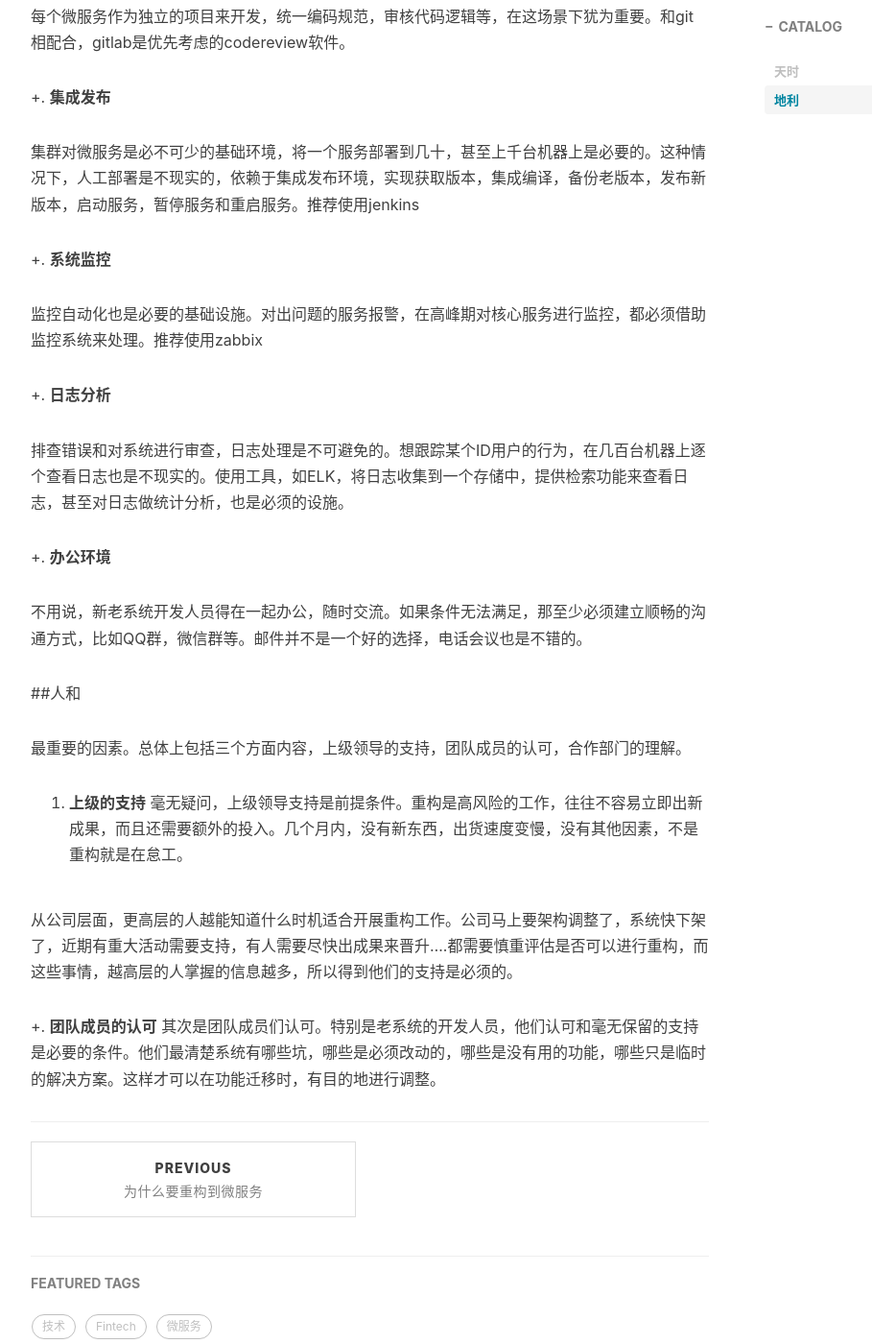
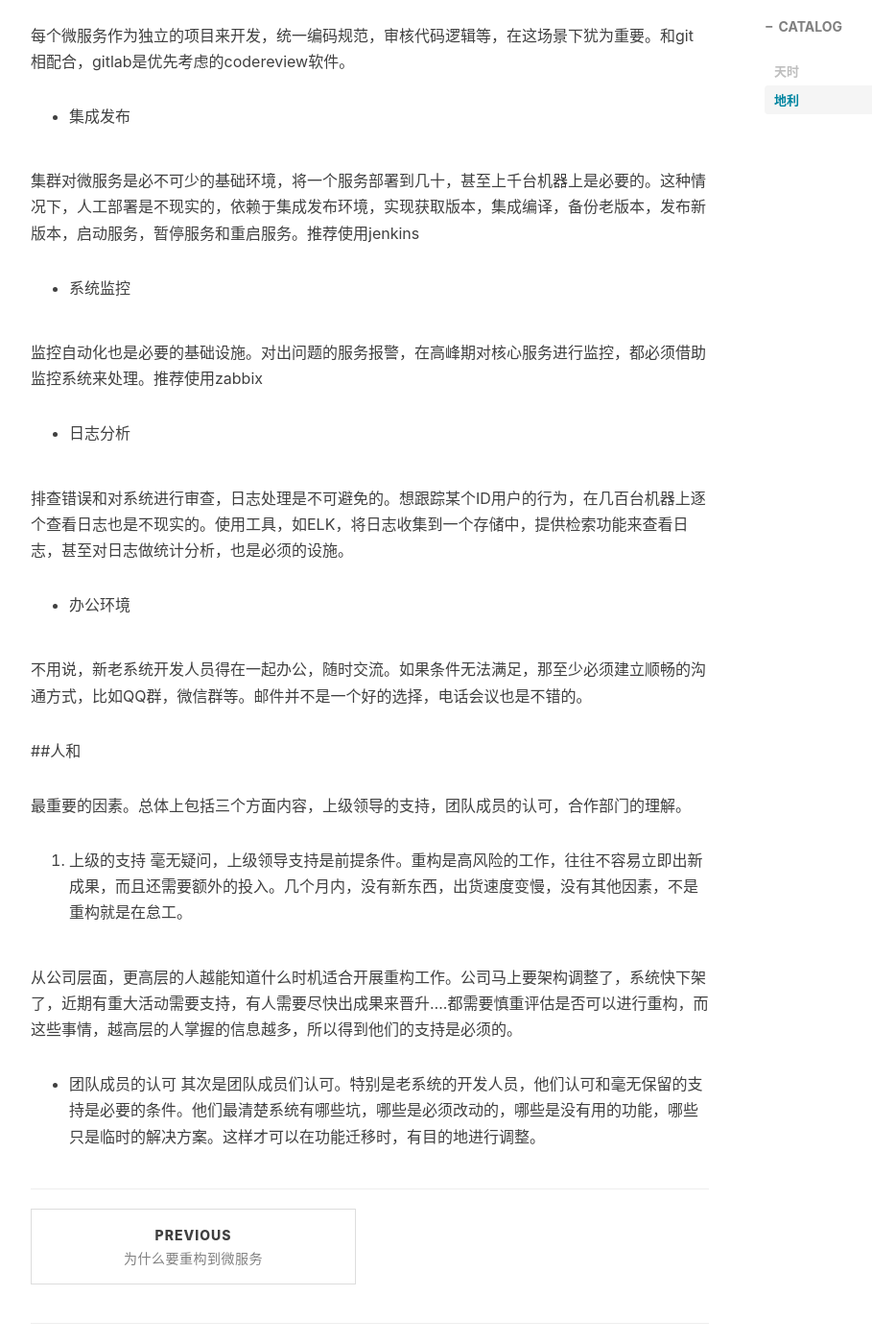
Before and after one commit to duleitony/blog, a Jekyll site: the page built from _posts/2016-08-06-microservice-2.markdown, in a window 1280 px wide and 1400 px high, scrolled down 1492 px. Shown: the whole window at 96% size, without its empty margins (233-1142 px from the left). Built offline with Jekyll 4.4.1, drawn with Linux system fonts in a browser that asks for light colours; nearby versions of some CDN libraries; comment, search, counter and statistics services are not loaded.

```diff
--- a/_posts/2016-08-06-microservice-2.markdown
+++ b/_posts/2016-08-06-microservice-2.markdown
@@ -31,31 +31,31 @@ tags:
 
 最简单的，当某个系统出错时，总不能一个个地检查日志看看到底是谁出问题了。总的来说，微服务所需要的基础设施包括:
 
-1. **虚机环境或者docker**
+1. 虚机环境或者docker
 
 土豪可以对所有服务直接上物理机。不同服务的线上压力和运行环境需求不同，内存，CPU，磁盘需求也不一样。按照服务需要自动弹性创建所需要的环境，是微服务部署的前置条件。
 
-+. **版本控制软件**
+* 版本控制软件
 
 版本控制不仅仅是协调人和人之间的协作，同时也是保证线上运行的系统必须是最终正式的版本。一旦出现问题，开发人员可以从版本控制服务器上下载到一致的代码。现在一般用git来实现。为什么不用SVN,网上有很多对比文章，不是本文重点。
 
-+. **代码审核软件**
+* 代码审核软件
 
 每个微服务作为独立的项目来开发，统一编码规范，审核代码逻辑等，在这场景下犹为重要。和git相配合，gitlab是优先考虑的codereview软件。
 
-+. **集成发布**
+* 集成发布
 
 集群对微服务是必不可少的基础环境，将一个服务部署到几十，甚至上千台机器上是必要的。这种情况下，人工部署是不现实的，依赖于集成发布环境，实现获取版本，集成编译，备份老版本，发布新版本，启动服务，暂停服务和重启服务。推荐使用jenkins
 
-+. **系统监控**
+* 系统监控
 
 监控自动化也是必要的基础设施。对出问题的服务报警，在高峰期对核心服务进行监控，都必须借助监控系统来处理。推荐使用zabbix
 
-+. **日志分析**
+* 日志分析
 
 排查错误和对系统进行审查，日志处理是不可避免的。想跟踪某个ID用户的行为，在几百台机器上逐个查看日志也是不现实的。使用工具，如ELK，将日志收集到一个存储中，提供检索功能来查看日志，甚至对日志做统计分析，也是必须的设施。
 
-+. **办公环境**
+* 办公环境
 
 不用说，新老系统开发人员得在一起办公，随时交流。如果条件无法满足，那至少必须建立顺畅的沟通方式，比如QQ群，微信群等。邮件并不是一个好的选择，电话会议也是不错的。
 
@@ -63,10 +63,10 @@ tags:
 
 最重要的因素。总体上包括三个方面内容，上级领导的支持，团队成员的认可，合作部门的理解。
 
-1. **上级的支持**
+1. 上级的支持
 毫无疑问，上级领导支持是前提条件。重构是高风险的工作，往往不容易立即出新成果，而且还需要额外的投入。几个月内，没有新东西，出货速度变慢，没有其他因素，不是重构就是在怠工。
 
 从公司层面，更高层的人越能知道什么时机适合开展重构工作。公司马上要架构调整了，系统快下架了，近期有重大活动需要支持，有人需要尽快出成果来晋升....都需要慎重评估是否可以进行重构，而这些事情，越高层的人掌握的信息越多，所以得到他们的支持是必须的。
 
-+. **团队成员的认可**
++ 团队成员的认可
 其次是团队成员们认可。特别是老系统的开发人员，他们认可和毫无保留的支持是必要的条件。他们最清楚系统有哪些坑，哪些是必须改动的，哪些是没有用的功能，哪些只是临时的解决方案。这样才可以在功能迁移时，有目的地进行调整。
```
